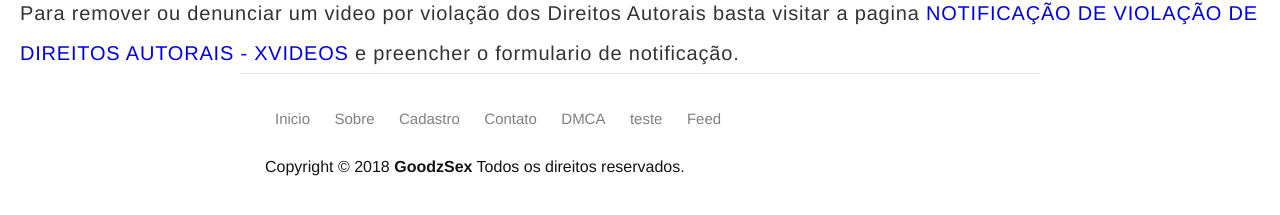
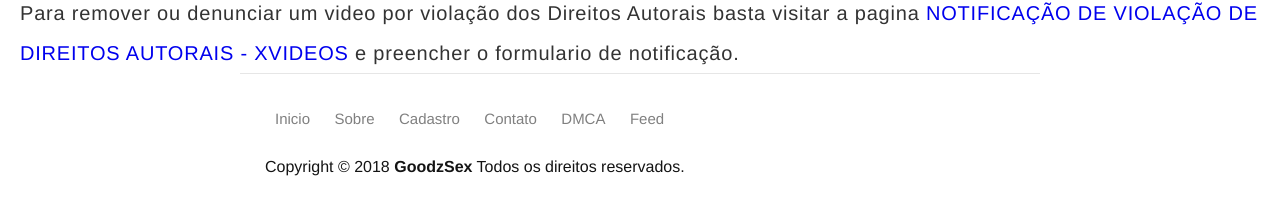
Before and after one commit to guiadamusculacao/guiadamusculacao, a Jekyll site: the page built from dmca.md, in a window 1280 px wide. Shown: the part 499-714 px from the top of the page. Built offline with Jekyll 4.4.1, drawn with Linux system fonts in a browser that asks for light colours.

Commit message:
Update _config.yml

```diff
--- a/_config.yml
+++ b/_config.yml
@@ -53,8 +53,6 @@ links:
     url: /contato/
   - title: DMCA
     url: /dmca/
-  - title: teste
-    url: /teste.html
 
 # Exclude my node related stuff
 exclude: ['package.json', 'src', 'node_modules']
```
